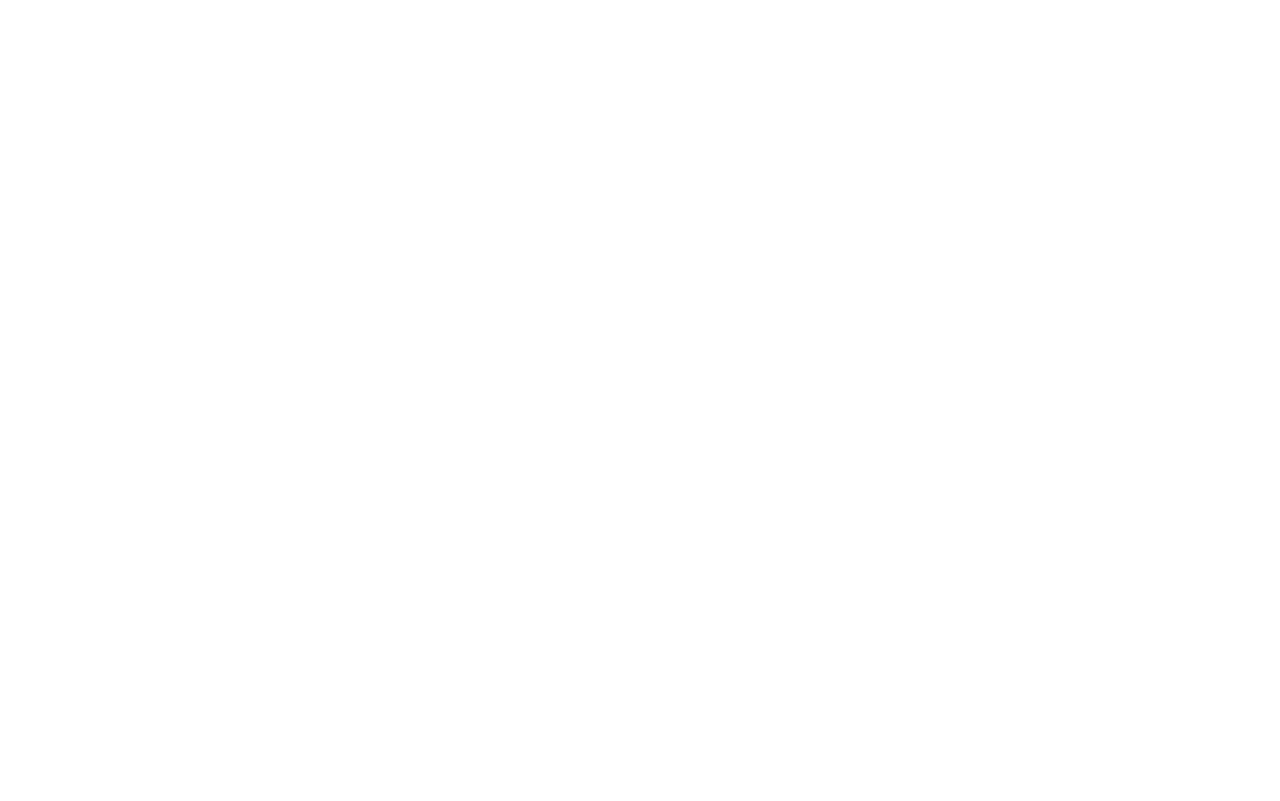
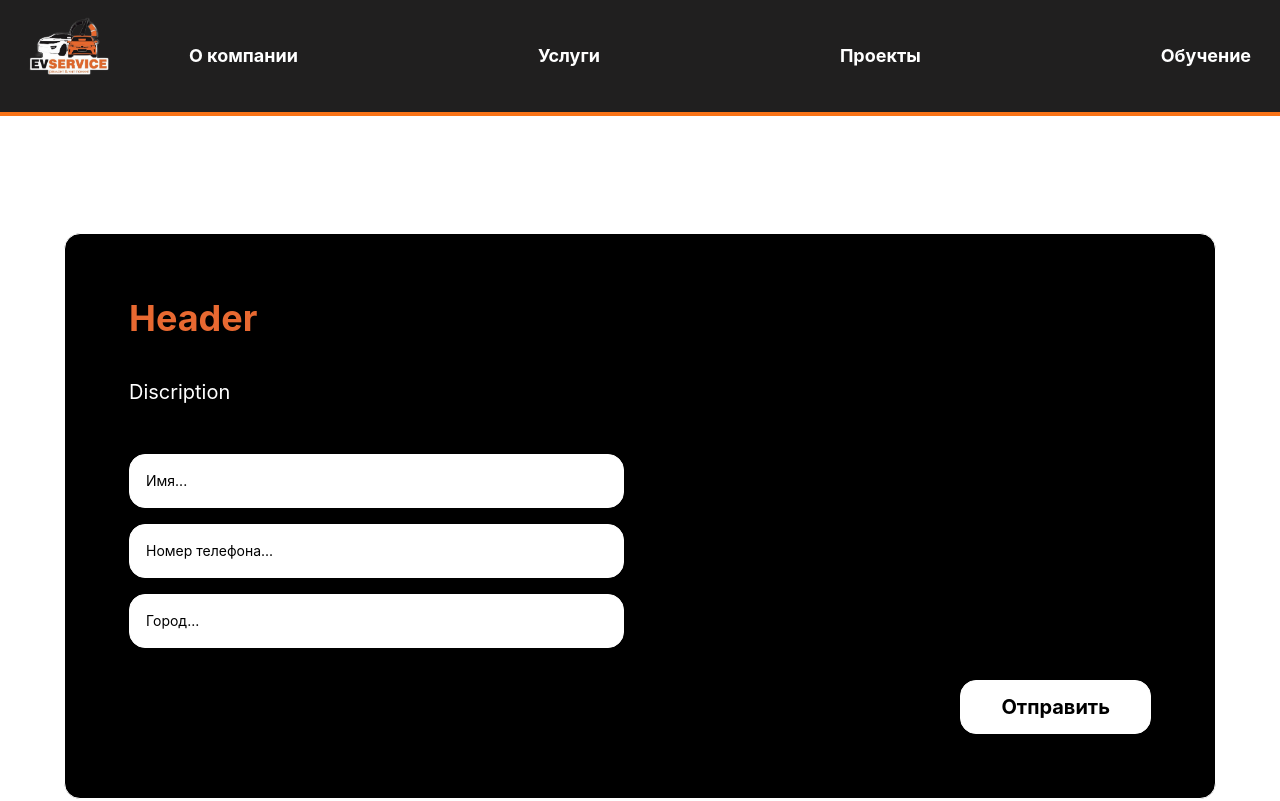
Before and after one commit to matv864/auto_service, a React (Create React App) app in the folder frontend/: page /edu_form in a window 1280 px wide. Before the commit this address had no page. Shown: the top 801 px of the page. Built offline with nearby package versions, Linux system fonts and the light colour scheme.

Commit message:
edu_form

```diff
--- a/frontend/src/App.js
+++ b/frontend/src/App.js
@@ -2,6 +2,7 @@
 import Service from "./components/Service";
 import Education from "./components/Educ";
 import Serv_form from "./components/Secv_form";
+import Edu_form from "./components/edu_form";
 
 import { BrowserRouter, Routes, Route } from "react-router";
 
@@ -14,6 +15,7 @@
         <Route path="education" element={<Education/>} />
         <Route path="service" element={<Service/>} />
         <Route path="serv_form" element={<Serv_form/>} />
+        <Route path="edu_form" element={<Edu_form/>} />
       </Routes>
     </BrowserRouter>
   );
--- a/frontend/src/components/Educ_card.js
+++ b/frontend/src/components/Educ_card.js
@@ -1,6 +1,8 @@
 import { useState, useEffect } from "react";
+import { useNavigate } from "react-router-dom";
 
 function Educ_card() {
+    const navigate = useNavigate(); // Хук для навигации
     const [cards, setCards] = useState([]);
 
     useEffect(() => {
@@ -23,7 +25,7 @@
                         <p className="text-2xl text-[#E86931] font-bold">{card.name}</p>
                         <p className="text-xl">{card.description || "Описание отсутствует"}</p>
                         <div className="h-full">
-                            <button className="bg-white rounded-xl text-black h-full w-[90%] text-center items-center font-bold text-2xl">
+                            <button onClick={() => navigate("/edu_form")} className="bg-white rounded-xl text-black h-full w-[90%] text-center items-center font-bold text-2xl">
                                 Записаться
                             </button>
                         </div>
--- a/frontend/src/components/Service_card.js
+++ b/frontend/src/components/Service_card.js
@@ -1,4 +1,7 @@
+import { useNavigate } from "react-router-dom";
+
 function Serv_card({ name, description, price }) {
+    const navigate = useNavigate(); // Хук для навигации
     return (
         <div className="flex justify-center p-4">
             <div className="h-full w-full max-w-md bg-black rounded-2xl grid grid-rows-4 justify-center items-center text-white text-center p-4 sm:p-6">
@@ -10,7 +13,7 @@
                     Стоимость: {price || "Цена отсутствует"}
                 </p>
                 <div className="h-full flex justify-center items-center">
-                    <button className="bg-white rounded-xl text-black h-10 w-[80%] sm:h-12 sm:w-[70%] md:h-14 md:w-[60%] text-center font-bold text-base sm:text-lg md:text-xl">
+                    <button onClick={() => navigate("/serv_form")} className="bg-white rounded-xl text-black h-10 w-[80%] sm:h-12 sm:w-[70%] md:h-14 md:w-[60%] text-center font-bold text-base sm:text-lg md:text-xl">
                         Записаться
                     </button>
                 </div>
--- /dev/null
+++ b/frontend/src/components/edu_form.js
@@ -0,0 +1,41 @@
+import Header from "./header";
+import Footer from "./footer";
+
+function Edu_form() {
+  return (
+    <div className="App flex flex-col min-h-screen">
+      <Header />
+      <body class="bg-white flex items-center justify-center min-h-screen">
+        <div class="bg-black text-white p-8 md:p-16 rounded-2xl w-full max-w-6xl border border-white">
+            <h1 class="text-[#E86931] text-3xl md:text-4xl font-bold mb-6 md:mb-10">Header</h1>
+                <p class="text-white text-lg md:text-xl mb-8 md:mb-12">
+                    Discription
+                </p>
+                <form action="#" method="POST" class="space-y-6 md:space-y-8">
+      <div class="grid grid-cols-1 md:grid-cols-2 gap-6 md:gap-8">
+        <div class="grid grid-rows-3 gap-3 md:gap-4">
+          <input type="text" name="name" placeholder="Имя..."
+                 class="w-full p-3 md:p-4 bg-white text-black placeholder-black border border-white rounded-2xl text-sm md:text-md focus:outline-none focus:ring-2 focus:ring-white"  />
+          <input type="text" name="phone" placeholder="Номер телефона..."
+                 class="w-full p-3 md:p-4 bg-white text-black placeholder-black border border-white rounded-2xl text-sm md:text-md focus:outline-none focus:ring-2 focus:ring-white" />
+          <input type="text" name="city" placeholder="Город..."
+                 class="w-full p-3 md:p-4 bg-white text-black placeholder-black border border-white rounded-2xl text-sm md:text-md focus:outline-none focus:ring-2 focus:ring-white"/>
+        </div>
+        <div>
+        </div>
+      </div>
+      <div class="flex justify-end mt-6 md:mt-8">
+        <button type="submit"
+                class="bg-white text-black border border-white font-bold py-3 px-6 md:py-3 md:px-10 rounded-2xl text-lg md:text-xl">
+          Отправить
+        </button>
+      </div>
+    </form>
+        </div>
+    </body>
+      <Footer />
+    </div>
+  );
+}
+
+export default Edu_form;
--- a/frontend/src/components/pop-up.js
+++ b/frontend/src/components/pop-up.js
@@ -6,7 +6,7 @@
   useEffect(() => {
     const timer = setTimeout(() => {
       setShowCard(true);
-    }, 5000); // 60 секунд
+    }, 60000); // 60 секунд
 
     return () => clearTimeout(timer);
   }, []);
```
